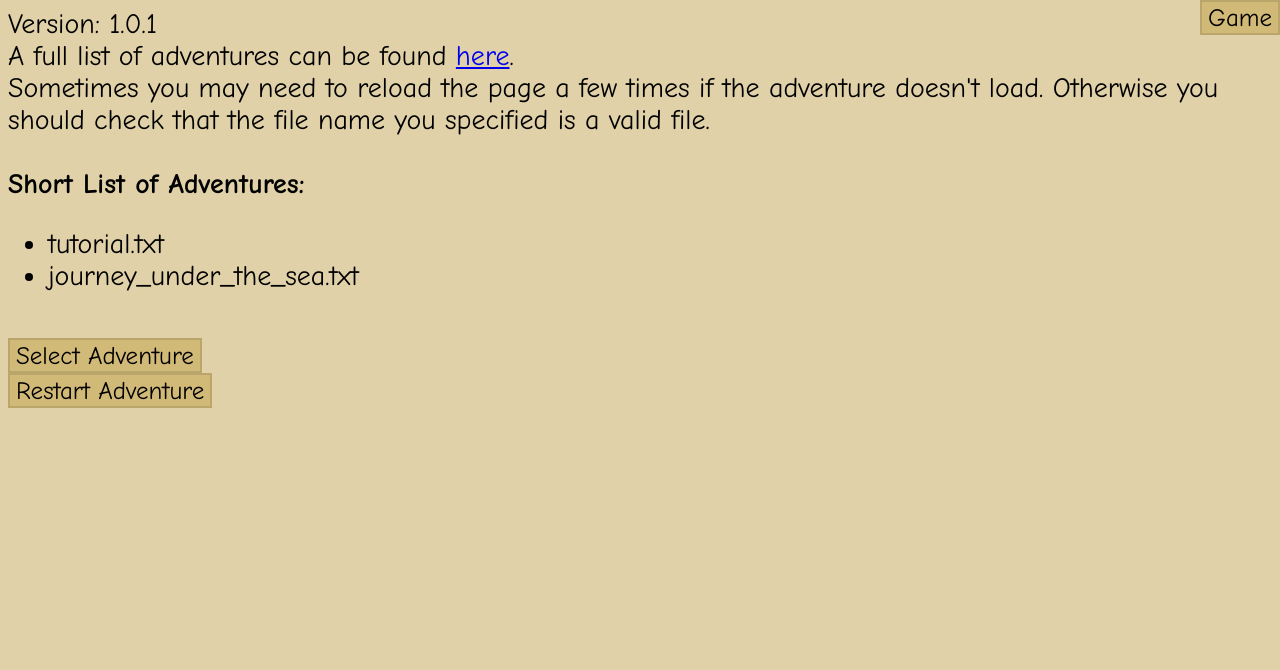
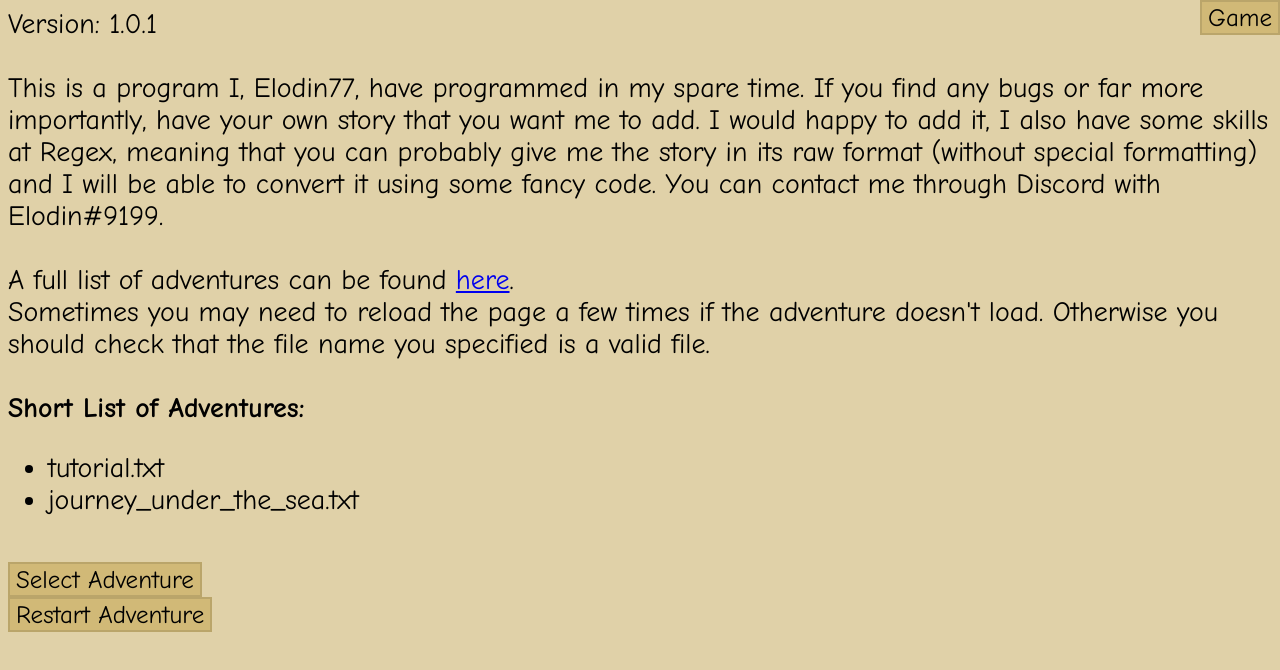
Before and after one commit to byteDJINN/CYOA, a plain HTML site: page index.html in a window 1280 px wide. Drawn offline with Linux system fonts and the light colour scheme.

Commit message:
better intro

```diff
--- a/index.html
+++ b/index.html
@@ -9,7 +9,11 @@
 
     <button onclick="window.location.href='/cyoa.html'" id="home_button">Game</button>
     <div id="text">
-        Version: 1.0.1<br />
+        Version: 1.0.1<br /><br />
+        This is a program I, Elodin77, have programmed in my spare time. If you find any bugs or far more importantly, have your own story
+        that you want me to add. I would happy to add it, I also have some skills at Regex, meaning that you can probably give me the story
+        in its raw format (without special formatting) and I will be able to convert it using some fancy code. You can contact me through
+        Discord with Elodin#9199.<br /><br />
         A full list of adventures can be found <a href="https://github.com/Elodin77/CYOA/tree/master/adventures">here</a>.<br />
         Sometimes you may need to reload the page a few times if the adventure doesn't load. Otherwise you should
         check that the file name you specified is a valid file.<br /><br />
```
